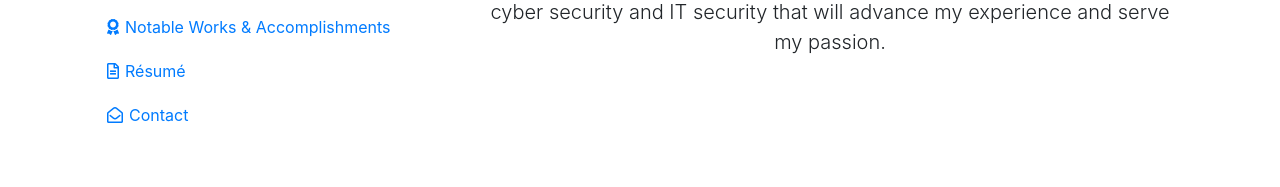
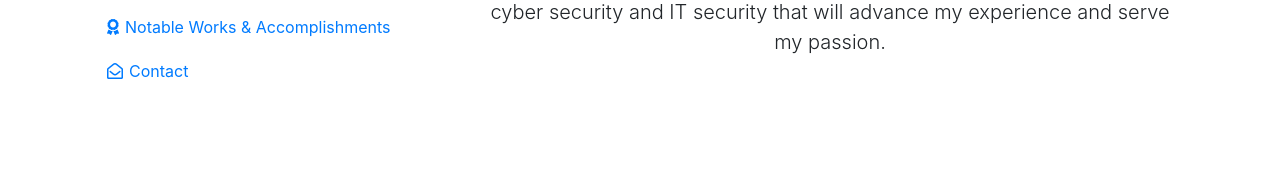
Before and after one commit to Kotanski/personal-site, a plain HTML site: page index.html in a window 1280 px wide. Shown: the part 531-718 px from the top of the page. Drawn offline with nearby package versions, Linux system fonts and the light colour scheme.

Commit message:
Update index.html

```diff
--- a/index.html
+++ b/index.html
@@ -48,8 +48,8 @@
           <a class="nav-link active" id="v-pills-about-tab" data-toggle="pill" href="#about" role="tab" aria-controls="about" aria-selected="true"><i class="far fa-user-circle"></i>About</a></a>
           <a class="nav-link" id="v-pills-skills-tab" data-toggle="pill" href="#skills" role="tab" aria-controls="skills" aria-selected="false"><i class="fas fa-book"></i>Skills</a></a>
           <a class="nav-link" id="v-pills-works-tab" data-toggle="pill" href="#works" role="tab" aria-controls="works" aria-selected="false"><i class="fas fa-award"></i>Notable Works & Accomplishments</a></a>
-          <a class="nav-link" id="v-pills-resume-tab" data-toggle="pill" href="#resume" role="tab" aria-controls="resume" aria-selected="false"><i class="far fa-file-alt"></i>Résumé</a></a>
-          <a class="nav-link" id="v-pills-contact-tab" data-toggle="pill" href="#contact" role="tab" aria-controls="contact" aria-selected="false"><i class="far fa-envelope-open"></i>Contact</a></a>
+          <!--<a class="nav-link" id="v-pills-resume-tab" data-toggle="pill" href="#resume" role="tab" aria-controls="resume" aria-selected="false"><i class="far fa-file-alt"></i>Résumé</a></a>
+          --><a class="nav-link" id="v-pills-contact-tab" data-toggle="pill" href="#contact" role="tab" aria-controls="contact" aria-selected="false"><i class="far fa-envelope-open"></i>Contact</a></a>
         </div>
       </div>
       <!-- Right Content Tabs -->
```
